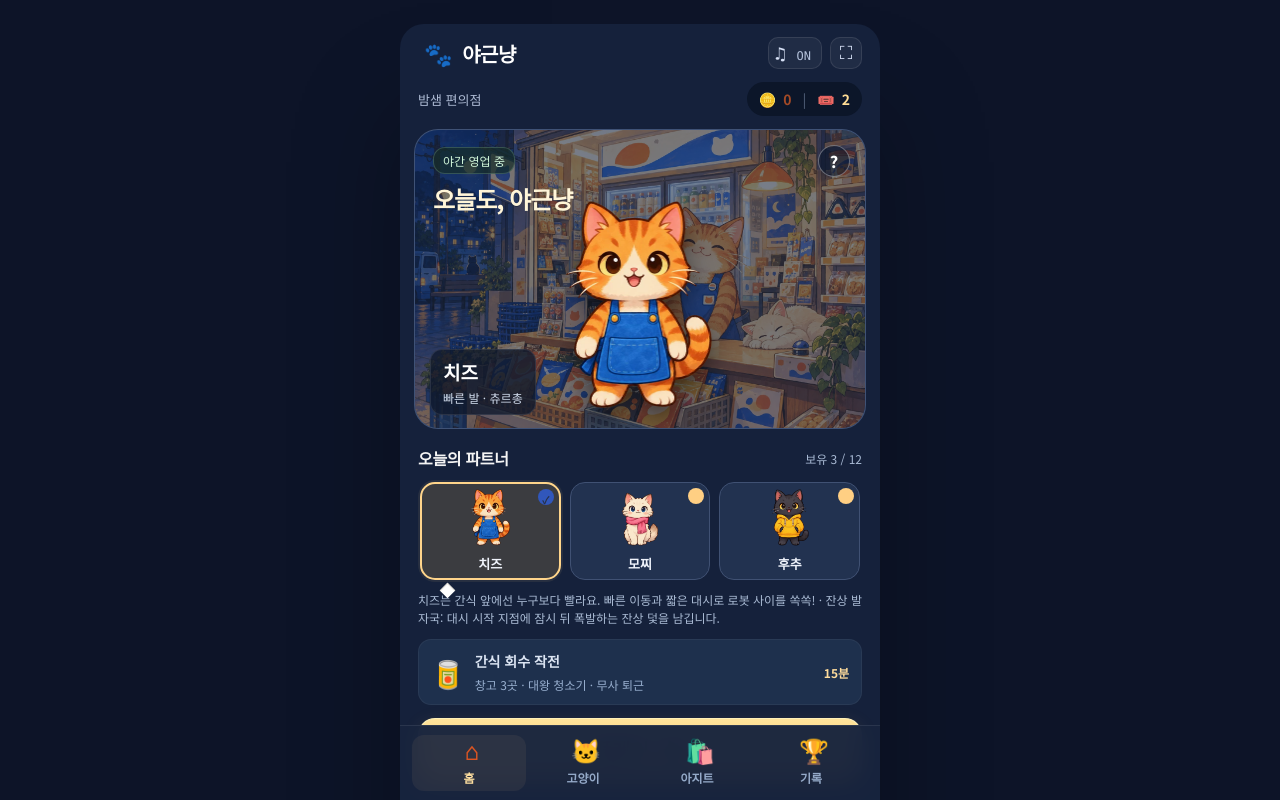
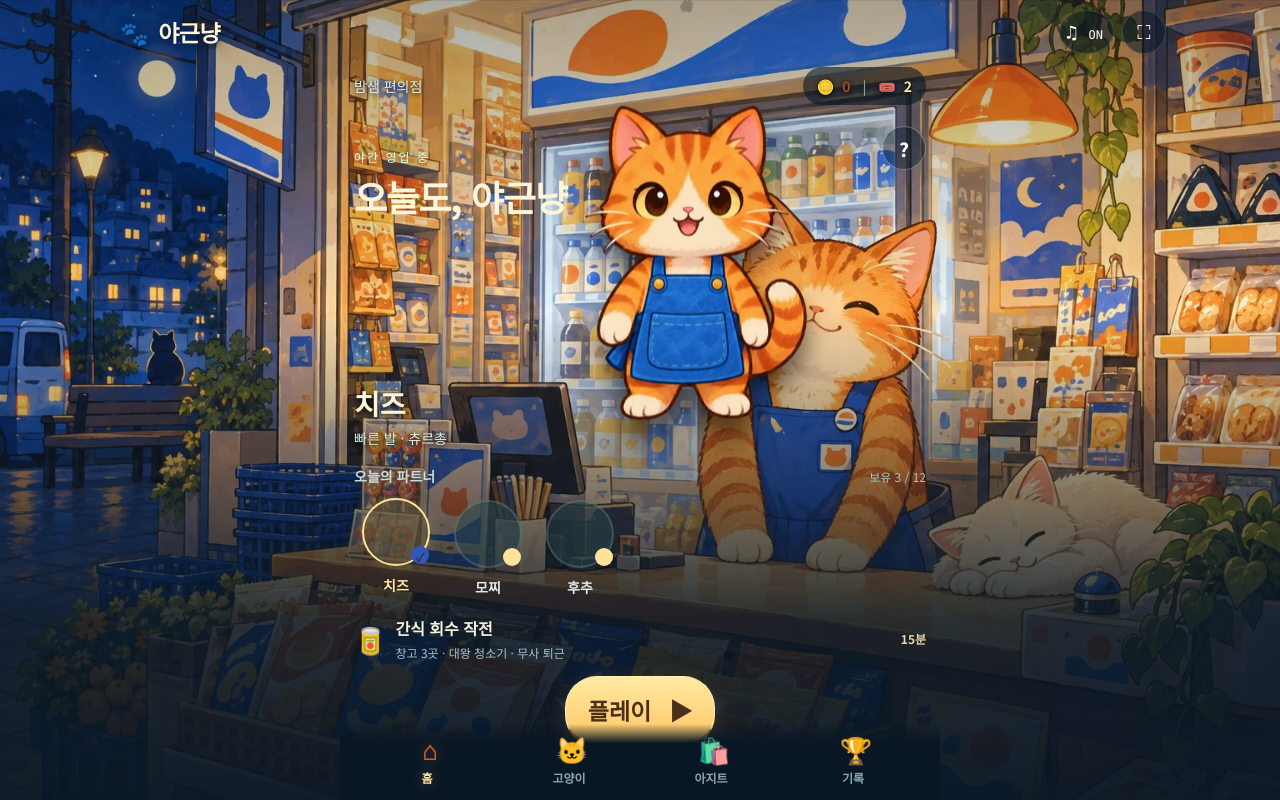
Before and after one commit to kimjinseok1230/lastsignal-play, a plain HTML site: page index.html in a window 1280 px wide. Drawn offline with Linux system fonts and the light colour scheme; a web font is replaced by a local one.

Commit message:
Redesign lobby as a full-scene cat game with round character selection

```diff
--- a/app-lobby.css
+++ b/app-lobby.css
@@ -1,38 +1,40 @@
-/* A compact, playable app lobby; battle HUD remains independently scoped. */
-body:not(.playing){background:#0d1428;color:#f7f5ee;--lobby-width:480px}
-body:not(.playing) #app{min-height:100dvh}
-body:not(.playing) .topbar{width:min(100%,var(--lobby-width));height:58px;margin:auto;padding:0 18px;background:#15213b;border:0}
-body:not(.playing) .wordmark{font-size:20px;color:#fff;letter-spacing:-.5px}
-body:not(.playing) .wordmark>span:first-child{background:transparent;padding:0;font-size:23px}
-body:not(.playing) .edition{display:none}
-body:not(.playing) .icon-button{background:#ffffff0d;border:1px solid #ffffff18;color:#d7e1f6;min-width:32px;height:32px;border-radius:10px;font-size:18px}
-body:not(.playing) .icon-button span{color:#b4c2db}
-.app-lobby.menu-screen{display:block;position:relative;inset:auto;width:min(100%,480px);min-height:calc(100dvh - 58px);margin:0 auto;padding:0 0 calc(80px + env(safe-area-inset-bottom));background:#15213b;overflow:visible}
-.lobby-wallet{display:flex;align-items:center;justify-content:space-between;padding:0 18px 13px;color:#aebbd4;font-size:13px}
-.lobby-wallet>div{display:flex;gap:7px;align-items:center;border-radius:20px;background:#0c1629;padding:7px 12px;color:#ffdd95;font-size:14px}.wallet-divider{color:#53617a;margin:0 4px}
-.lobby-stage{position:relative;height:280px;overflow:hidden;margin:0 14px;border:1px solid #ffffff20;border-radius:24px;background:#233962;isolation:isolate}
-.lobby-backdrop{position:absolute;inset:0;width:100%;height:100%;object-fit:cover;object-position:50% 65%;opacity:.6;filter:brightness(.7)}
-.lobby-stage-title{position:absolute;left:18px;top:17px;z-index:1}.lobby-status{display:inline-block;font-size:12px;color:#d1f6da;background:#162e2bbb;border:1px solid #b2efc833;border-radius:12px;padding:4px 9px}
-.app-lobby h1{font:800 24px/1.3 var(--body);letter-spacing:-1px;margin:9px 0;color:#fff5d8}
-.lobby-cat{position:absolute;width:190px;height:190px;object-fit:contain;left:50%;top:67px;transform:translateX(-50%);filter:drop-shadow(0 12px 12px #0007)}
-.lobby-cat-label{position:absolute;bottom:13px;left:15px;display:flex;flex-direction:column;gap:4px;padding:8px 12px;background:#101a2dcc;border:1px solid #ffffff18;border-radius:12px}.lobby-cat-label strong{font-size:19px;color:#fff}.lobby-cat-label span{font-size:12px;color:#d2dded}
-.lobby-help{position:absolute;top:15px;right:15px;width:32px;height:32px;padding:0;border-radius:50%;border:1px solid #ffffff55;background:#0b172c99;color:white;font-weight:800}
-.lobby-controls{padding:17px 18px 0}.lobby-section-title{display:flex;align-items:center;justify-content:space-between;margin-bottom:10px}.lobby-section-title h2{font-size:16px;letter-spacing:-.3px;margin:0;color:#f4f4f4}.lobby-section-title>span{font-size:12px;color:#a9bad4}
-.app-lobby .class-picker{display:flex;gap:9px;overflow-x:auto;overflow-y:hidden;max-height:none;padding:2px 2px 7px;scroll-snap-type:x proximity;scrollbar-width:thin;scrollbar-color:#4d6389 transparent}
-.app-lobby .class-card{flex:0 0 calc((100% - 18px)/3);min-height:88px;padding:6px 4px;background:#223250;border:1px solid #405173;border-radius:15px;box-shadow:none;scroll-snap-align:start;position:relative}
-.app-lobby .class-card.selected{border:2px solid #ffd58b;background:#3b3c40;padding:5px 3px;box-shadow:0 0 0 2px #ffd58b14}
-.app-lobby .cat-portrait{height:57px;width:65px;margin:0 auto;max-width:100%}.app-lobby .class-card strong{font-size:13px;color:#eff3fb;margin:4px 0 0}.app-lobby .cat-role{display:none}.app-lobby .selection-mark{width:16px;height:16px;top:5px;right:5px;font-size:10px;background:#ffcf83;color:#26314a}
-.app-lobby .class-description{border:0;background:none;color:#abbcd5;font-size:12px;line-height:1.5;padding:0;margin:4px 0 12px;min-height:36px;border-radius:0}
-.lobby-mission{display:flex;align-items:center;gap:10px;background:#1e304d;border:1px solid #ffffff0c;border-radius:13px;padding:11px 12px;margin-bottom:13px}.lobby-mission>span{font-size:27px}.lobby-mission>div{display:flex;flex-direction:column;gap:5px}.lobby-mission strong{font-size:14px;color:#dce5f3}.lobby-mission small{font-size:12px;color:#98afcf}.lobby-mission>b{margin-left:auto;font-size:12px;color:#ffdc9c;white-space:nowrap}
-.app-lobby .start-row{display:flex;gap:8px}.app-lobby #start-btn{flex:1;min-height:56px;width:auto;margin:0;background:linear-gradient(#ffe39b,#ffc565);border:1px solid #fff0b8;border-bottom:4px solid #d38b3d;border-radius:17px;color:#49301d;box-shadow:0 5px 20px #ffb95f1c;font-size:20px;font-weight:900;justify-content:center;gap:17px}
-.app-lobby #continue-btn{background:#2d4263;border:1px solid #6b83a7;color:#e7effa;border-radius:15px;font-size:13px;padding:10px}
-.lobby-record{text-align:center;font-size:12px;line-height:1.6;color:#869cbb;margin:12px 0 0}
-.app-lobby .lobby-tabs{display:grid;grid-template-columns:repeat(4,1fr);gap:0;position:fixed;left:50%;bottom:0;transform:translateX(-50%);width:min(100%,480px);margin:0;padding:9px 12px calc(9px + env(safe-area-inset-bottom));background:#17243df7;border-top:1px solid #ffffff15;z-index:30;backdrop-filter:blur(12px)}
-.app-lobby .lobby-tabs button{display:flex;flex-direction:column;align-items:center;gap:5px;min-height:49px;background:none;border:0;border-radius:12px;padding:5px;color:#95aac9;box-shadow:none}.app-lobby .lobby-tabs button>span{font-size:24px;line-height:1}.app-lobby .lobby-tabs strong{font-size:12px;font-weight:700}.app-lobby .lobby-tabs button.active{color:#ffe0a0;background:#ffd18a10}.app-lobby .lobby-tabs button:hover{background:#ffffff0a}
+/* Full-scene character lobby. Existing game and modal controls keep their IDs. */
+body:not(.playing){background:#102035;color:#fff;--lobby-width:600px}
+body:not(.playing) #app{min-height:100dvh;background:linear-gradient(180deg,#07182755 0%,#10223700 36%,#091725dd 72%,#091725 100%),url('./assets/cat-store.webp') center 43%/cover fixed}
+body:not(.playing) .topbar{position:relative;width:100%;max-width:1100px;height:64px;margin:auto;padding:0 24px;background:none;border:0;z-index:2}
+body:not(.playing) .wordmark{font-size:23px;color:#fff5d9;letter-spacing:-.5px;text-shadow:0 2px 8px #071725}
+body:not(.playing) .wordmark>span:first-child{background:none;padding:0}.edition{display:none}
+body:not(.playing) .icon-button{background:#07182788;border:1px solid #ffffff24;color:#fff;min-width:44px;height:44px;border-radius:50%;font-size:19px}
+body:not(.playing) .icon-button span{color:#fff}
+.app-lobby.menu-screen{display:flex;flex-direction:column;position:relative;inset:auto;width:min(100%,600px);min-height:calc(100dvh - 64px);margin:auto;padding:0 24px calc(86px + env(safe-area-inset-bottom));background:none;overflow:visible;box-shadow:none}
+.lobby-wallet{display:flex;align-items:center;justify-content:space-between;padding:3px 0;color:#e1ecee;font-size:14px;text-shadow:0 1px 5px #000}
+.lobby-wallet>div{display:flex;gap:8px;align-items:center;border-radius:30px;background:#06182799;padding:9px 14px;color:#ffe5a5}.wallet-divider{color:#9db3bb;margin:0 4px}
+.lobby-stage{position:relative;flex:1;min-height:290px;height:clamp(290px,42dvh,440px);margin:0;border:0;border-radius:0;background:none;overflow:visible;isolation:isolate}
+.lobby-backdrop{display:none}
+.lobby-stage-title{position:absolute;left:0;top:16px;z-index:1;text-shadow:0 2px 8px #0008}
+.lobby-status{font-size:12px;letter-spacing:2px;color:#caffeb;background:none;border:0;padding:0}
+.app-lobby h1{font:900 clamp(27px,5vw,36px)/1.25 var(--body);letter-spacing:-1px;margin:7px 0;color:#fff5d8}
+.lobby-cat{position:absolute;width:clamp(210px,32dvh,300px);height:clamp(210px,32dvh,300px);object-fit:contain;left:50%;bottom:22px;top:auto;transform:translateX(-50%);filter:drop-shadow(0 18px 12px #0008)}
+.lobby-cat-label{position:absolute;bottom:0;left:0;display:flex;flex-direction:column;gap:5px;padding:0;background:none;border:0;box-shadow:none;text-shadow:0 2px 6px #000}
+.lobby-cat-label strong{font-size:28px;color:#fff5d8}.lobby-cat-label span{font-size:14px;color:#d7eee9}
+.lobby-help{position:absolute;top:18px;right:0;width:44px;height:44px;padding:0;border-radius:50%;border:1px solid #ffffff50;background:#07182766;color:white;font-size:19px;font-weight:800}
+.lobby-controls{padding:18px 0 0}.lobby-section-title{display:flex;align-items:center;justify-content:space-between;margin-bottom:10px}.lobby-section-title h2{font-size:14px;letter-spacing:0;margin:0;color:#c7dcd9}.lobby-section-title>span{font-size:12px;color:#a5c3c8}
+.app-lobby .class-picker{display:flex;justify-content:flex-start;gap:16px;overflow-x:auto;overflow-y:hidden;max-height:none;padding:4px 4px 10px;scroll-snap-type:x proximity;scrollbar-width:thin;scrollbar-color:#527477 transparent}
+.app-lobby .class-card{flex:0 0 76px;min-height:94px;padding:0;background:none;border:0;border-radius:0;box-shadow:none;scroll-snap-align:start;position:relative;transition:transform .18s}
+.app-lobby .class-card.selected{background:none;border:0;padding:0;box-shadow:none;transform:translateY(-2px)}
+.app-lobby .cat-portrait{height:68px;width:68px;margin:0 auto;max-width:100%;border-radius:50%;background:#29444a88;border:2px solid #d5eee82b;object-fit:contain;padding:3px;box-sizing:border-box}
+.app-lobby .class-card.selected .cat-portrait{border-color:#ffe398;background:#73614088;box-shadow:0 0 15px #ffe09433}.app-lobby .class-card strong{font-size:14px;color:#dbe9eb;margin:5px 0 0}.app-lobby .class-card.selected strong{color:#ffe6a4}.app-lobby .cat-role{display:none}.app-lobby .selection-mark{width:18px;height:18px;top:48px;right:5px;border-radius:50%;font-size:12px;background:#ffe398;color:#263a35}
+.app-lobby .class-description{display:none}
+.lobby-mission{display:flex;align-items:center;gap:9px;background:none;border:0;border-radius:0;padding:9px 0 15px;margin:0}.lobby-mission>span{font-size:26px}.lobby-mission>div{display:flex;flex-direction:column;gap:4px}.lobby-mission strong{font-size:16px;color:#f5f1df}.lobby-mission small{font-size:12px;color:#a9c4cb}.lobby-mission>b{margin-left:auto;font-size:12px;color:#e7d6a7;white-space:nowrap}
+.app-lobby .start-row{display:flex;gap:10px;align-items:center}.app-lobby #start-btn{flex:1;min-height:60px;width:auto;margin:0;background:linear-gradient(180deg,#ffeaa1,#ffc564);border:1px solid #fff1b8;border-bottom:4px solid #bd792d;border-radius:32px;color:#4b3019;box-shadow:0 5px 22px #ffba5428;font-size:23px;font-weight:900;justify-content:center;gap:18px}
+.app-lobby #continue-btn{background:none;border:0;color:#d0e5e4;border-radius:24px;font-size:14px;padding:12px;min-height:48px;text-decoration:underline;text-underline-offset:5px}
+.lobby-record{text-align:center;font-size:12px;line-height:1.6;color:#8dabb6;margin:9px 0 0}
+.app-lobby .lobby-tabs{display:grid;grid-template-columns:repeat(4,1fr);gap:0;position:fixed;left:50%;bottom:0;transform:translateX(-50%);width:min(100%,600px);margin:0;padding:9px 16px calc(9px + env(safe-area-inset-bottom));background:linear-gradient(0deg,#091725 75%,#09172500);border:0;z-index:30}
+.app-lobby .lobby-tabs button{display:flex;flex-direction:column;align-items:center;gap:5px;min-height:50px;background:none;border:0;border-radius:0;padding:5px;color:#89a8b4;box-shadow:none}.app-lobby .lobby-tabs button>span{font-size:26px;line-height:1}.app-lobby .lobby-tabs strong{font-size:12px;font-weight:700}.app-lobby .lobby-tabs button.active{color:#ffe3a0;background:none;text-shadow:0 0 14px #ffcf6555}.app-lobby .lobby-tabs button:hover{color:#fff0bd}
 body:not(.playing) .modal{color:#243256}
-@media(min-width:700px){body:not(.playing) #app{padding-top:24px}body:not(.playing) .topbar{border-radius:24px 24px 0 0}.app-lobby.menu-screen{min-height:calc(100dvh - 82px);box-shadow:0 30px 100px #0004}.lobby-stage{height:300px}.lobby-cat{width:210px;height:210px;top:72px}}
-@media(max-height:750px) and (max-width:699px){.lobby-stage{height:224px}.lobby-cat{width:152px;height:152px;top:60px}.lobby-controls{padding-top:12px}.app-lobby .class-card{min-height:76px}.app-lobby .cat-portrait{height:45px}.lobby-mission{padding:8px 10px}.lobby-record{margin-top:8px}}
-@media(prefers-reduced-motion:no-preference){.lobby-cat{animation:lobby-breathe 4s ease-in-out infinite}@keyframes lobby-breathe{50%{transform:translateX(-50%) translateY(-4px)}}}
-@media(max-height:750px) and (max-width:699px){.app-lobby .class-description{display:none}.lobby-stage{height:200px}.lobby-cat{top:46px}.app-lobby h1{font-size:21px}.lobby-record{display:none}.lobby-controls{padding-top:10px}.app-lobby .class-picker{margin-bottom:7px}}
-
-.app-lobby .class-description{height:auto;min-height:36px}.collection-card .passive-note{padding:9px;background:#e8edf6;border-radius:8px;font-size:12px;width:100%}
+.app-lobby button:focus-visible{outline:3px solid #b7ffe9;outline-offset:4px}
+.collection-card .passive-note{padding:9px;background:#e8edf6;border-radius:8px;font-size:12px;width:100%}
+@media(min-width:900px){body:not(.playing) #app{background-position:center 55%}.app-lobby.menu-screen{width:620px}.lobby-stage{min-height:340px}.lobby-cat{width:320px;height:320px;left:60%}.lobby-stage-title{top:35px}}
+@media(max-height:760px){.lobby-stage{min-height:220px;height:220px}.lobby-cat{height:200px;width:200px;bottom:5px}.lobby-controls{padding-top:12px}.app-lobby .cat-portrait{width:58px;height:58px}.app-lobby .class-card{min-height:82px;flex-basis:68px}.app-lobby .selection-mark{top:40px}.lobby-record{display:none}}
+@media(max-width:380px){.app-lobby.menu-screen{padding-left:16px;padding-right:16px}.lobby-mission small{font-size:12px}.app-lobby #continue-btn{padding:7px;font-size:12px}}
+@media(prefers-reduced-motion:no-preference){.lobby-cat{animation:lobby-breathe 4s ease-in-out infinite}@keyframes lobby-breathe{50%{transform:translateX(-50%) translateY(-5px)}}}
```
Also changed, not shown: index.html (+1 -1 lines).
